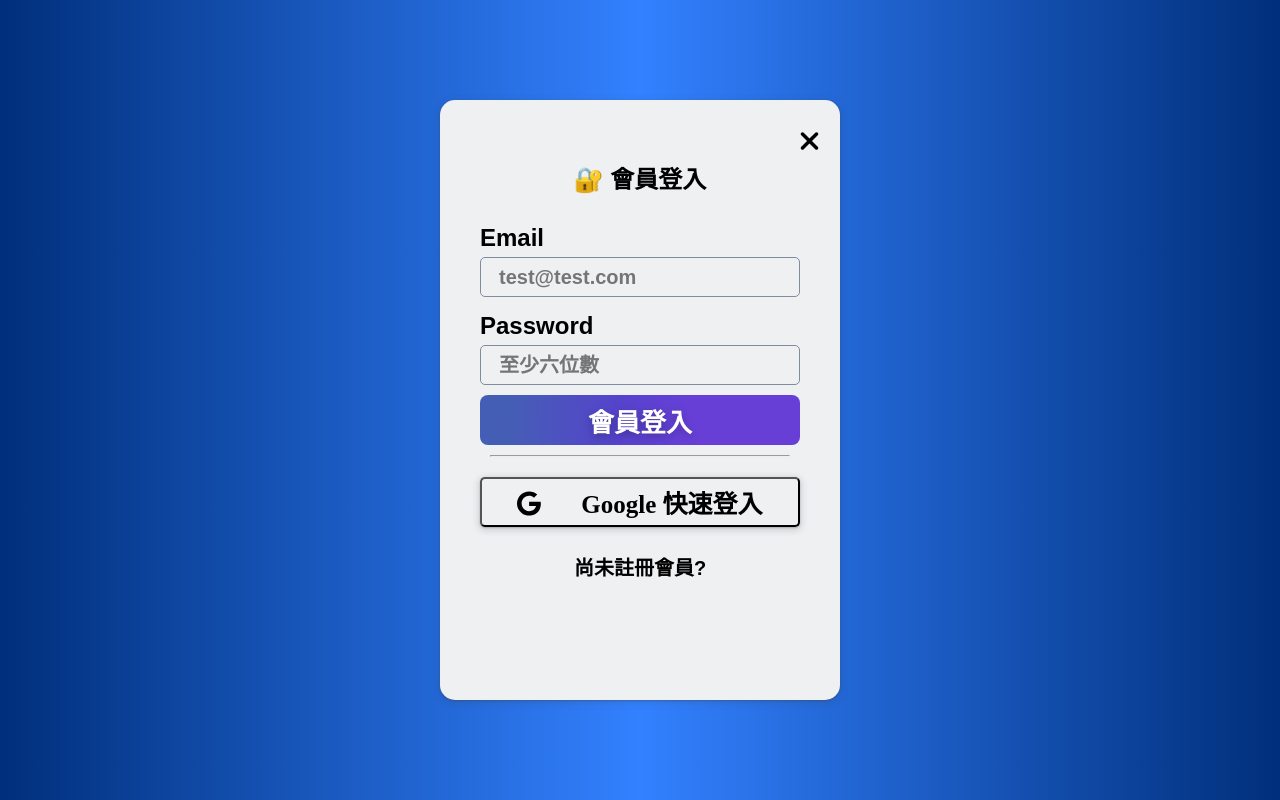
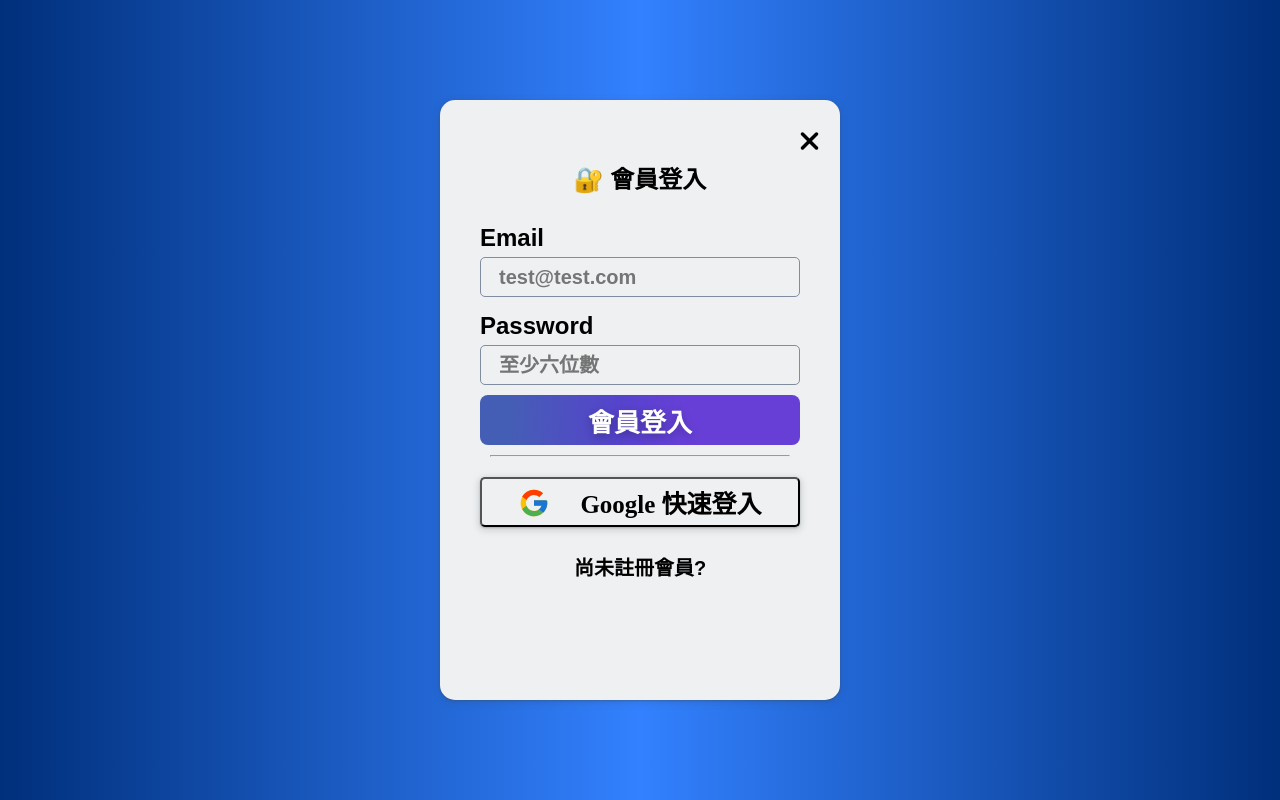
Before and after one commit to jasonlin1993/GanttChart, a Next.js app: page /signin/SignInPage in a window 1280 px wide. Built offline with nearby package versions, Linux system fonts and the light colour scheme; no server answers.

Commit message:
調整 googl 第三方登入按鈕 google icon

```diff
--- a/src/components/SigninForm.js
+++ b/src/components/SigninForm.js
@@ -15,9 +15,10 @@ import { useRouter } from "next/router";
 import { FontAwesomeIcon } from "@fortawesome/react-fontawesome";
 import { faXmark } from "@fortawesome/free-solid-svg-icons";
 import { GoogleAuthButtonStyled } from "@/styles/Button.styled";
-import { faGoogle } from "@fortawesome/free-brands-svg-icons";
+
 import { getAuth, GoogleAuthProvider, signInWithPopup } from "firebase/auth";
 import useForm from "@/hooks/useForm";
+import { FcGoogle } from "react-icons/fc";
 
 function SignInForm() {
   const [inputState, setFormState] = useForm({
@@ -126,7 +127,7 @@ function SignInForm() {
           {errorMessage && <ErrorMessageStyled>{errorMessage}</ErrorMessageStyled>}
           <FormLineStyled />
           <GoogleAuthButtonStyled onClick={handleGoogleClick}>
-            <FontAwesomeIcon icon={faGoogle} style={{ margin: "0px 40px 0px 0px" }} />
+            <FcGoogle style={{ margin: "0px 30px -6px 0px" }} size="32px" />
             Google 快速登入
           </GoogleAuthButtonStyled>
           <HaveMemberTextStyled onClick={handleSignUpClick}>尚未註冊會員?</HaveMemberTextStyled>
```
